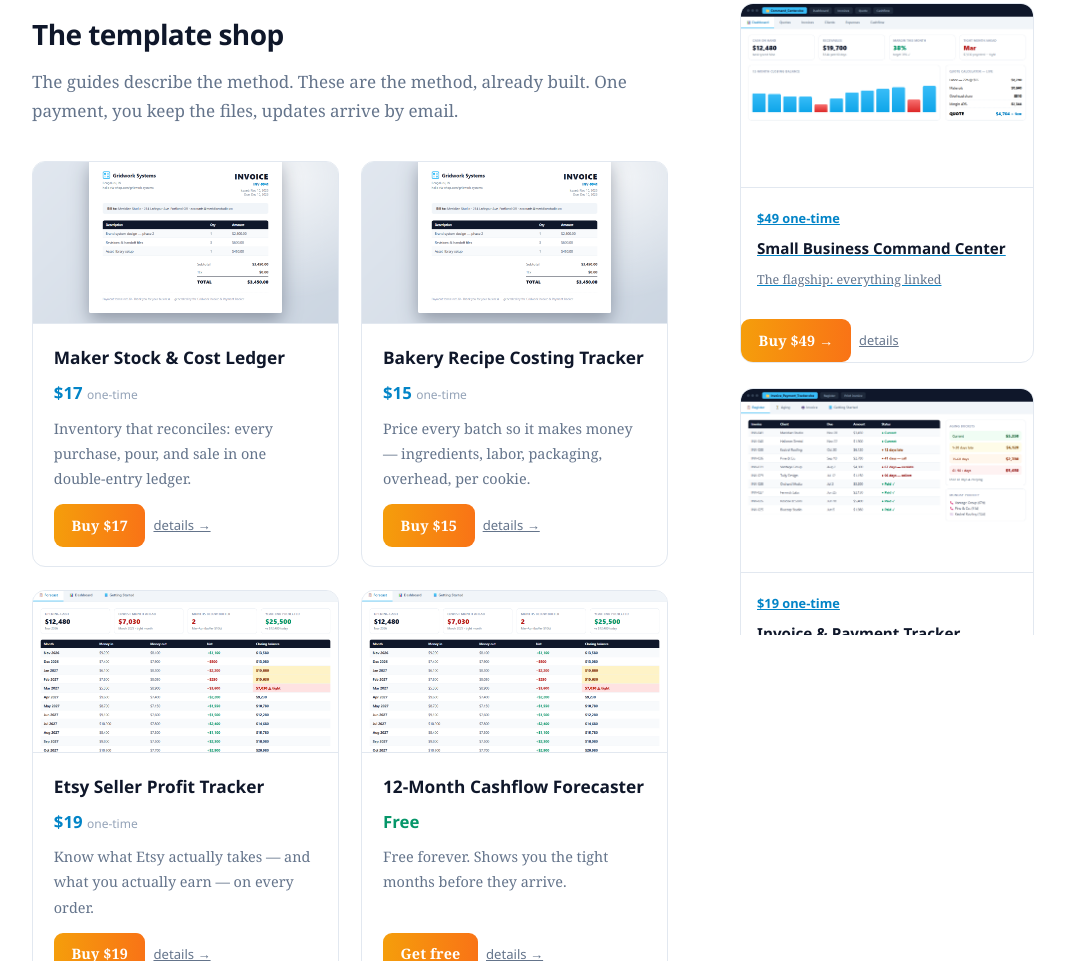
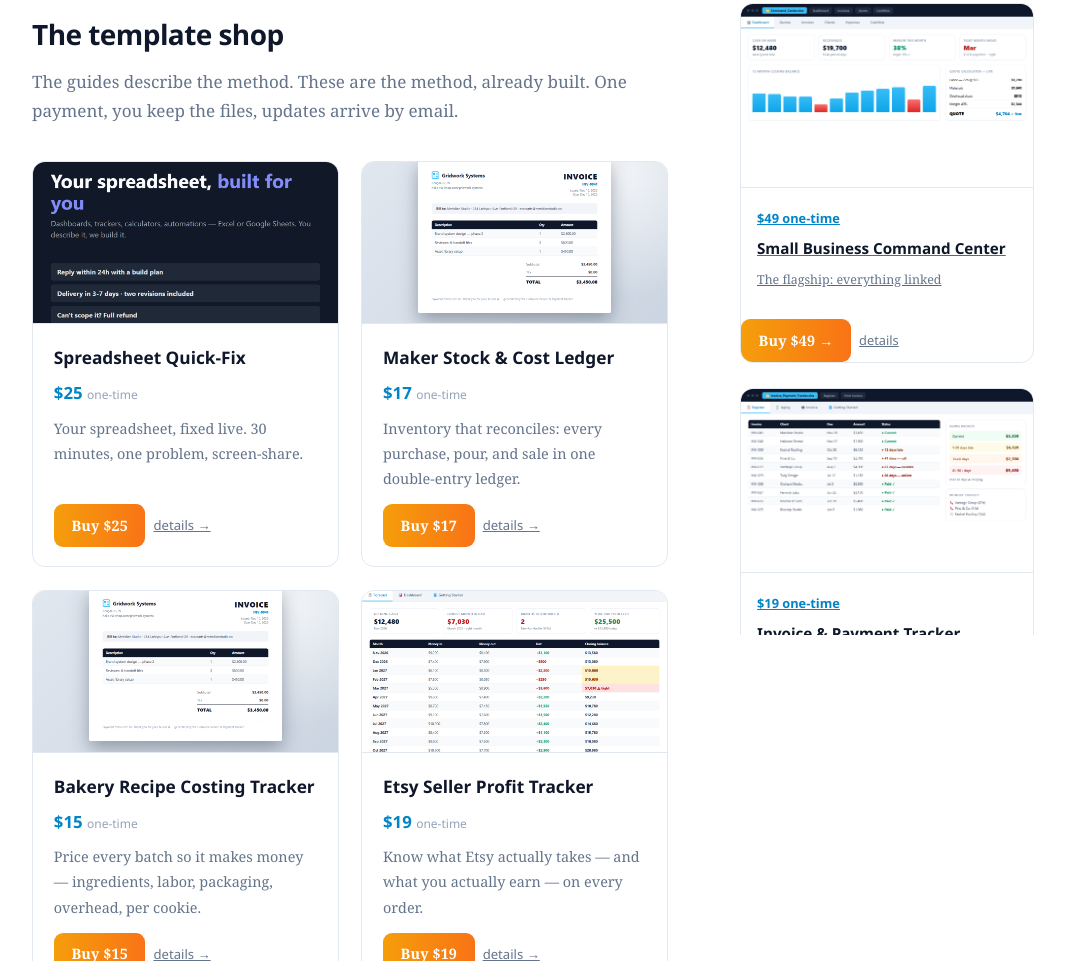
Before and after one commit to Anon-E-Mus/gridwork-systems, a plain HTML site: page index.html in a window 1280 px wide. Shown: the part 5847-6808 px from the top of the page, without its empty margins (116-1181 px from the left). Drawn offline with Linux system fonts and the light colour scheme.

Commit message:
Quick-Fix service page (funnel gap: was Whop+CTA only)

```diff
--- a/index.html
+++ b/index.html
@@ -87,6 +87,11 @@
 <h2 class="sec">The template shop</h2>
 <p class="secsub">The guides describe the method. These are the method, already built. One payment, you keep the files, updates arrive by email.</p>
 <div class="products"><div class="prod">
+<a class="prodlink" href="products/quick-fix.html">
+<div class="img"><img src="assets/cover_custom_build.png" alt="Spreadsheet Quick-Fix" loading="lazy"></div>
+<div class="body"><h3>Spreadsheet Quick-Fix</h3><div class="price">$25 <span style="font-size:.75rem;color:#94a3b8;font-weight:500">one-time</span></div><p>Your spreadsheet, fixed live. 30 minutes, one problem, screen-share.</p></div></a>
+<div class="buyrow" style="display:flex;gap:.5rem;margin-top:.8rem;padding:0 1.3rem 1.2rem"><a class="buy small" href="https://gridworksystems.site/go-fix.html">Buy $25</a><a class="sans" href="products/quick-fix.html" style="font-size:.82rem;color:#64748b;align-self:center">details &rarr;</a></div>
+</div><div class="prod">
 <a class="prodlink" href="products/maker-stock-ledger.html">
 <div class="img"><img src="assets/invoices2.png" alt="Maker Stock &amp; Cost Ledger" loading="lazy"></div>
 <div class="body"><h3>Maker Stock &amp; Cost Ledger</h3><div class="price">$17 <span style="font-size:.75rem;color:#94a3b8;font-weight:500">one-time</span></div><p>Inventory that reconciles: every purchase, pour, and sale in one double-entry ledger.</p></div></a>
--- a/sitemap.xml
+++ b/sitemap.xml
@@ -28,6 +28,7 @@
   <url><loc>https://gridworksystems.site/articles/introducing-the-command-center.html</loc><lastmod>2026-11-10</lastmod></url>
   <url><loc>https://gridworksystems.site/articles/introducing-the-everything-bundle.html</loc><lastmod>2026-11-10</lastmod></url>
   <url><loc>https://gridworksystems.site/articles/introducing-the-resellers-ai-toolkit.html</loc><lastmod>2026-11-10</lastmod></url>
+  <url><loc>https://gridworksystems.site/products/quick-fix.html</loc><lastmod>2026-11-10</lastmod></url>
   <url><loc>https://gridworksystems.site/products/maker-stock-ledger.html</loc><lastmod>2026-11-10</lastmod></url>
   <url><loc>https://gridworksystems.site/products/bakery-cost-tracker.html</loc><lastmod>2026-11-10</lastmod></url>
   <url><loc>https://gridworksystems.site/products/etsy-profit-tracker.html</loc><lastmod>2026-11-10</lastmod></url>
```
Also changed, not shown: products/quick-fix.html (+1 -1 lines).
